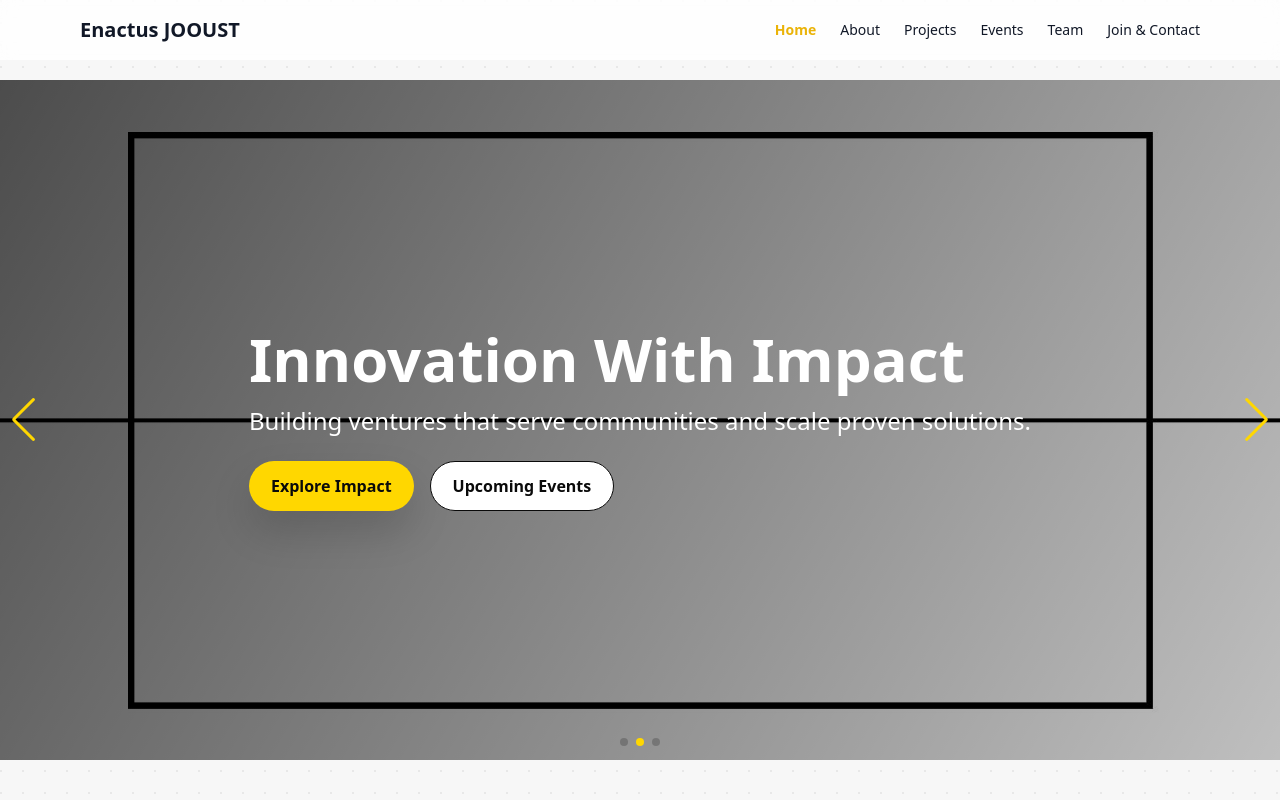
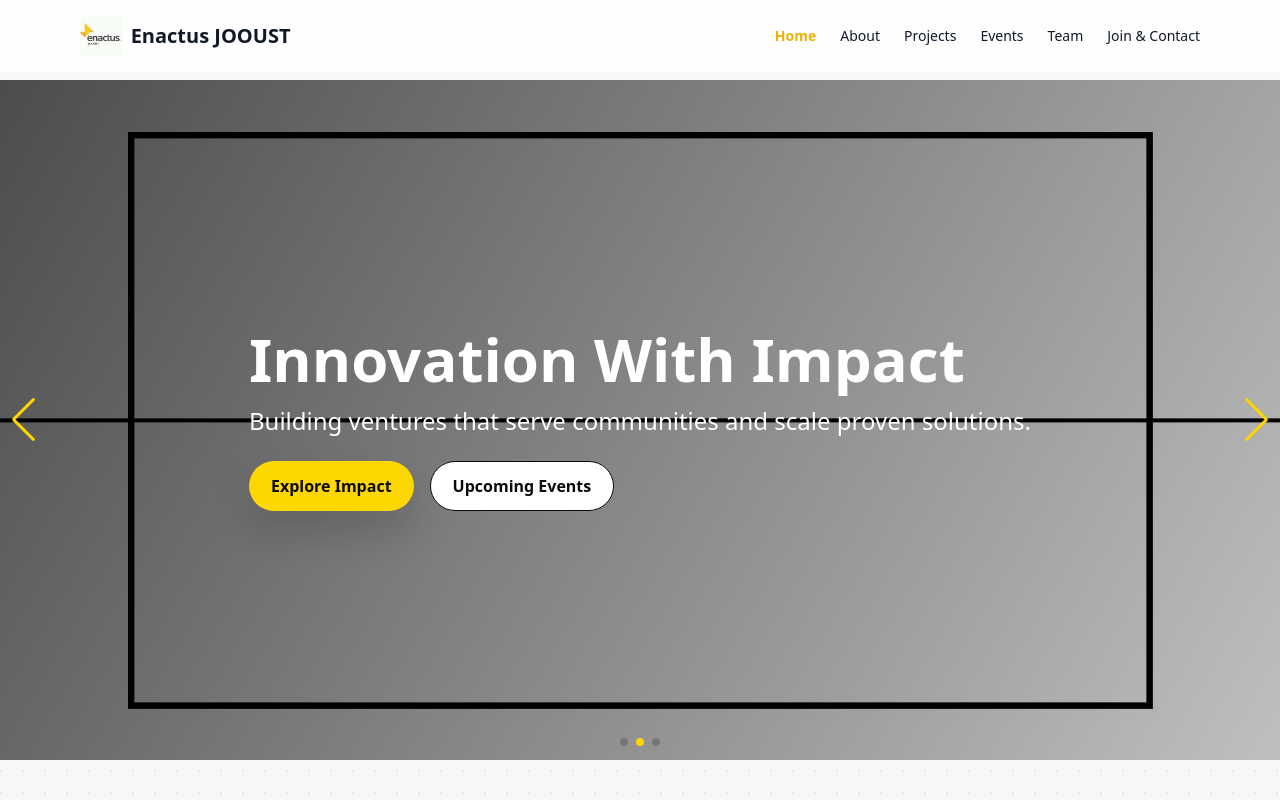
Before and after one commit to Mathewrean/enactus_web, a plain HTML site: page enactus-jooust/index.html in a window 1280 px wide. Shown: the top 800 px of the page. Drawn offline with nearby package versions, Linux system fonts and the light colour scheme.

Commit message:
Add Enactus logo and images to the project
- Added enactus-logo.jpeg to assets/images directory.
- Added images.jpeg to the root directory.

```diff
--- a/enactus-jooust/index.html
+++ b/enactus-jooust/index.html
@@ -20,7 +20,10 @@
 
   <nav class="fixed top-0 inset-x-0 z-40 bg-white/80 backdrop-blur">
     <div class="max-w-6xl mx-auto px-4 py-4 flex items-center justify-between">
-      <a href="index.html" class="font-black text-xl">Enactus JOOUST</a>
+      <a href="index.html" class="flex items-center gap-2">
+        <img src="assets/images/enactus-logo.jpeg" alt="Enactus JOOUST logo" class="h-10 w-auto">
+        <span class="font-black text-xl">Enactus JOOUST</span>
+      </a>
       <div class="hidden md:flex items-center gap-6">
         <a class="nav-link text-sm" href="index.html">Home</a>
         <a class="nav-link text-sm" href="about.html">About</a>
@@ -54,7 +57,10 @@
               <img src="assets/images/hero-1.jpg" alt="Enactus JOOUST students collaborating" class="absolute inset-0 w-full h-full object-cover">
               <div class="h-full hero-overlay flex items-center relative">
                 <div class="max-w-6xl mx-auto px-4 text-white">
-                  <h1 class="text-4xl md:text-6xl font-black">Enactus JOOUST</h1>
+                  <div class="flex items-center gap-3">
+                    <img src="assets/images/enactus-logo.jpeg" alt="Enactus JOOUST logo" class="h-10 w-auto">
+                    <h1 class="text-4xl md:text-6xl font-black">Enactus JOOUST</h1>
+                  </div>
                   <p class="mt-4 text-lg md:text-2xl">Empowering Students Through Entrepreneurial Action</p>
                   <div class="mt-6 flex flex-wrap gap-4">
                     <a class="btn-primary" href="join.html">Join Us</a>
```
Also changed, not shown: enactus-jooust/about.html (+8 -2 lines), enactus-jooust/events.html (+8 -2 lines), enactus-jooust/join.html (+8 -2 lines), enactus-jooust/projects.html (+8 -2 lines), enactus-jooust/team.html (+8 -2 lines), enactus-jooust/archvewin.jpeg (added), enactus-jooust/assets/images/enactus-logo.jpeg (added), enactus-jooust/images.jpeg (added).
